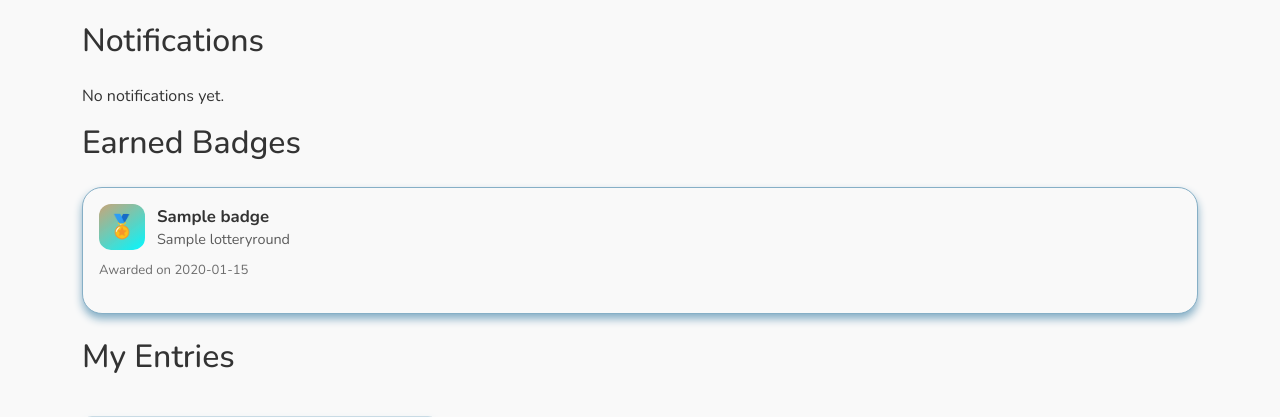
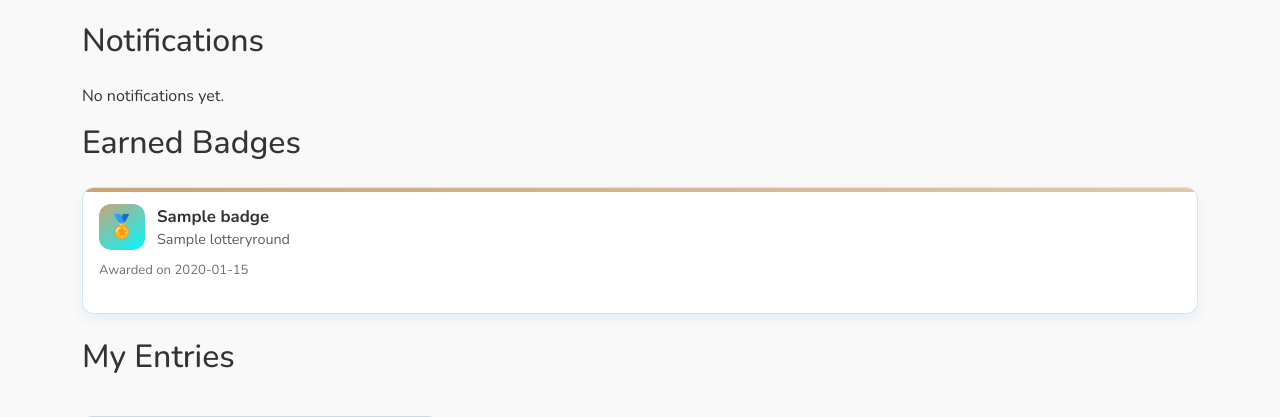
Before and after one commit to leilacsak/petpicks, a Django app: page /profile/ in a window 1280 px wide. Shown: the part 150-567 px from the top of the page. Run offline with Django 5.2, Linux system fonts and the light colour scheme; a user stored in the database is signed in; tables that the repository leaves empty hold one stand-in row (values such as "Sample post"); grey boxes marked "Sample" are stand-in pictures; data that the repository does not hold is empty; some libraries are stand-ins or nearby versions.

Commit message:
Improve badge card styling and hover effects with consistent project colours

```diff
--- a/static/css/styles.css
+++ b/static/css/styles.css
@@ -70,11 +70,11 @@ main {
 }
 
 .badge-card {
-  background: var(--background-color);
-  border: 1px solid var(--primary-color);
-  border-radius: 20px;
+  background: #fff;
+  border: 1px solid color-mix(in srgb, var(--primary-color) 35%, white);
+  border-radius: 12px;
   padding: 1rem 1rem;
-  box-shadow: 0 5px 8px var(--primary-color);
+  box-shadow: 0 6px 12px color-mix(in srgb, var(--primary-color) 20%, white);
   position: relative;
   overflow: hidden;
   transition:
@@ -82,9 +82,23 @@ main {
     box-shadow 0.2s ease;
 }
 
+.badge-card::before {
+  content: "";
+  position: absolute;
+  top: 0;
+  left: 0;
+  width: 100%;
+  height: 4px;
+  background: linear-gradient(
+    90deg,
+    var(--secondary-color),
+    color-mix(in srgb, var(--secondary-color) 60%, white)
+  );
+}
+
 .badge-card:hover {
   transform: translateY(-4px);
-  box-shadow: 0 10px 16px var(--secondary-color);
+  box-shadow: 0 10px 16px color-mix(in srgb, var(--secondary-color) 35%, white);
 }
 
 .badge-card-header {
```
